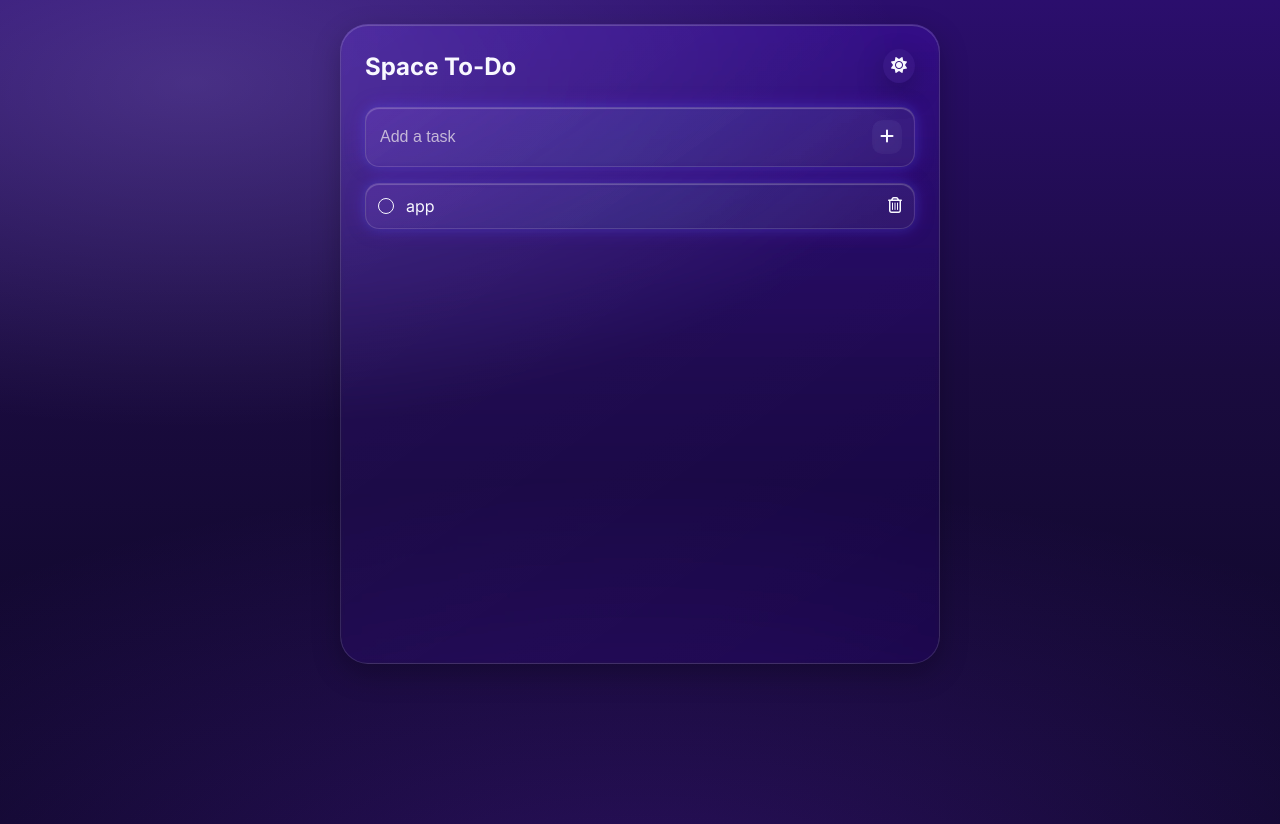
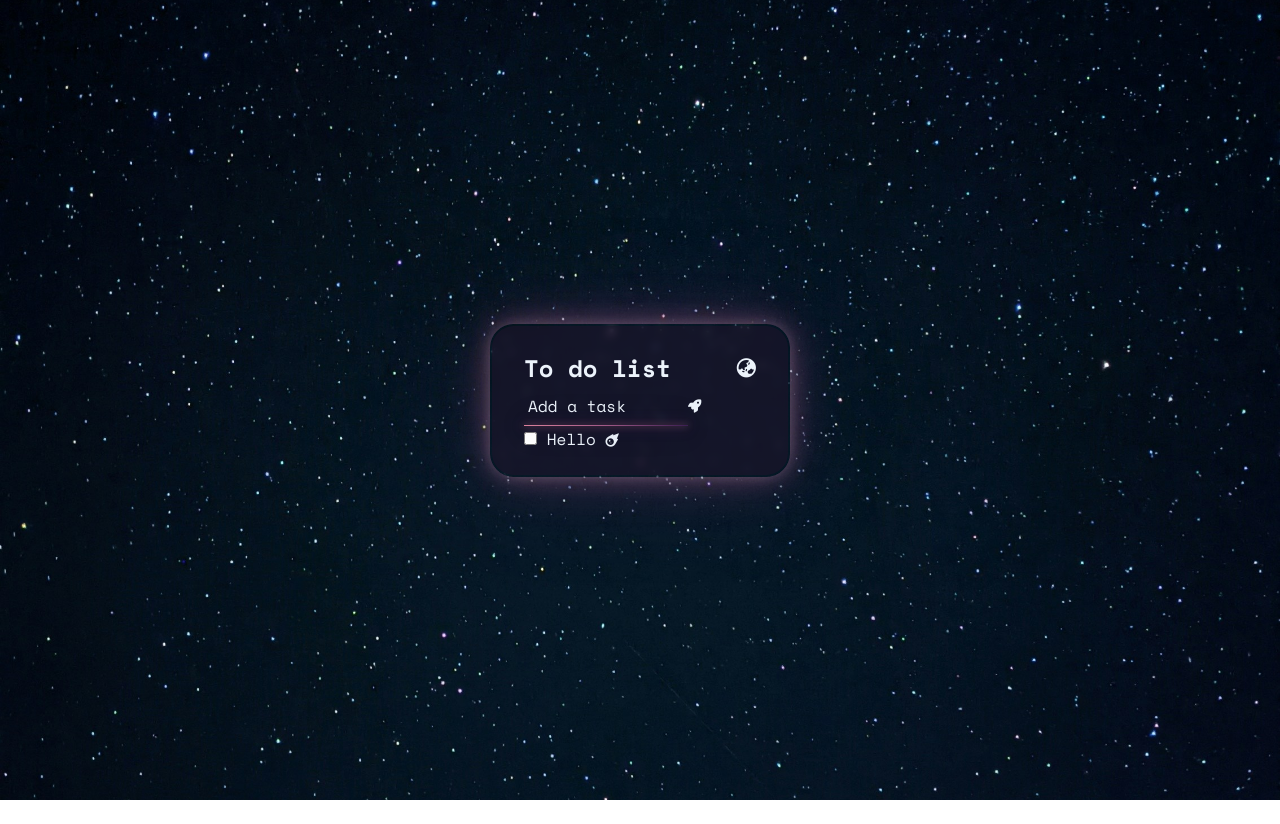
Before and after one commit to Byte-nana/projects-2025, a plain HTML site: page to-do-list-1/index.html in a window 1280 px wide. After the commit the page ends 800 px from the top, so only its background shows below. Drawn offline with nearby package versions, Linux system fonts and the light colour scheme.

Commit message:
Add files via upload

```diff
--- a/to-do-list-1/index.html
+++ b/to-do-list-1/index.html
@@ -3,75 +3,44 @@
   <head>
     <meta charset="UTF-8" />
     <meta name="viewport" content="width=device-width, initial-scale=1.0" />
-    <title>To-Do List</title>
-    <script src="/main.js" defer></script>
-    <link rel="stylesheet" href="/style.css" />
-    <!-- fontawesome -->
+    <!-- Linking CSS -->
+    <link rel="stylesheet" href="./style.css" />
+    <!-- Linking JS -->
+    <script src="./main.js"></script>
+    <!-- Linking fontawesom -->
     <script
       src="https://kit.fontawesome.com/a5f079a000.js"
       crossorigin="anonymous"
     ></script>
-    <!-- google font -->
-    <link rel="preconnect" href="https://fonts.googleapis.com" />
-    <link rel="preconnect" href="https://fonts.gstatic.com" crossorigin />
-    <link
-      href="https://fonts.googleapis.com/css2?family=Inter:ital,opsz,wght@0,14..32,100..900;1,14..32,100..900&display=swap"
-      rel="stylesheet"
-    />
+    <title>To do list</title>
   </head>
   <body>
     <section class="todo__container">
-      <!-- header -->
       <header class="todo__header">
-        <h1 class="header__title">Space To-Do</h1>
-        <button type="button" class="header__toggleBtn" aria-pressed="false">
-          <span class="visually-hidden">Toggle light/dark mode</span>
-          <!-- light mode -->
-          <i class="fa-solid fa-sun" aria-hidden="true"></i>
-          <!-- dark mode -->
-          <!-- <i class="fa-solid fa-moon" aria-hidden="true" hidden></i> -->
+        <h1 class="header__title">To do list</h1>
+        <button class="header__toggleBtn">
+          <i class="fa-solid fa-earth-asia"></i>
         </button>
       </header>
-      <!-- main -->
+
       <main class="todo__main">
-        <form action="#" id="main__form" class="glass-bg">
-          <label for="todo__textInput" class="visually-hidden">New Task</label>
-          <p id="todo-hint" class="visually-hidden">
-            Add a new task to your to-do list. Example: “Buy milk”
-          </p>
-          <p id="todo-error" class="visually-hidden">
-            Please enter a task before submitting.
-          </p>
-          <input
-            type="text"
-            id="todo__textInput"
-            class="form__input"
-            placeholder="Add a task"
-            aria-describedby="todo-hint"
-          />
-          <button type="submit" class="form__addBtn">
-            <span class="visually-hidden">Add task</span>
-            <i class="fa-solid fa-plus" aria-hidden="true"></i>
+        <form id="main__form" action="#">
+          <div class="form__inputField">
+            <label for="form__input">Add a task</label>
+            <input id="form__input" type="text" />
+          </div>
+
+          <button class="form__addBtn">
+            <i class="fa-solid fa-rocket"></i>
           </button>
         </form>
-        <!-- live region -->
-        <p id="form-message" class="visually-hidden" role="status"></p>
-        <h2 class="visually-hidden" id="tasks-heading">Tasks</h2>
-        <!-- to-do list -->
+
         <ul class="main__lists">
-          <li class="lists__item glass-bg">
-            <!-- 1. checkbox + text -->
-            <input type="checkbox" id="task-1-check" class="item__checkbox" />
-            <label for="task-1-check">
-              <span id="task-1-text" class="item__content">app</span>
-            </label>
-            <button
-              type="button"
-              class="item__deleteBtn"
-              aria-labelledby="task-1-del task-1-text"
-            >
-              <span id="task-1-del" class="visually-hidden">Delete</span>
-              <i class="fa-regular fa-trash-can" aria-hidden="true"></i>
+          <li class="lists__item">
+            <input class="item__checkbox" type="checkbox" />
+            <span class="item__content"> Hello </span>
+            <button class="item__deleteBtn">
+              <i class="fa-solid fa-meteor"></i>
             </button>
           </li>
         </ul>
--- a/to-do-list-1/style.css
+++ b/to-do-list-1/style.css
@@ -1,208 +1,109 @@
-:root {
-  /* Background gradient stops */
-  --bg-dark: #2b0e6d;
-  --bg-violet: #7724fd;
-  --bg-light: #b2a5ff;
-  --bg-deep: #0c0724;
-
-  /* Glass surfaces */
-  --glass-bg: rgba(255, 255, 255, 0.03);
-  --glass-border: rgba(255, 255, 255, 0.12);
-  --glass-shadow: 0 10px 28px rgba(0, 0, 0, 0.25);
-  --glass-blur: 2px;
-
-  /* Text */
-  --text-primary: #f8f8ff;
-  --text-secondary: #c5b8d8;
-
-  /* Accents */
-  --accent-plus: #a58bff;
-  --accent-check: #3a86ff;
-  --accent-delete: #ff5c5c;
-
-  /* Radii */
-  --radius-xl: 28px;
-  --radius-lg: 20px;
-  --radius-md: 14px;
-  --radius-sm: 10px;
-
-  /* spacing */
-  --spacing-unit: 0.5rem; /* 8px */
-  --spacing-1: calc(1.5 * var(--spacing-unit)); /* 12px*/
-  --spacing-2: calc(2 * var(--spacing-unit)); /* 16px*/
-  --spacing-3: calc(3 * var(--spacing-unit)); /* 24px*/
-
-  /* font-szie */
-  --font-size-1: 0.75rem; /* 12px */
-  --font-size-2: 1rem; /* 16px */
-  --font-size-3: 1.5rem;
-}
+@import url('https://fonts.googleapis.com/css2?family=Space+Mono:ital,wght@0,400;0,700;1,400;1,700&display=swap');
 
 * {
+  margin: 0;
+  padding: 0;
+  font-family: 'Space Mono', monospace;
   box-sizing: border-box;
 }
 
 body {
-  height: 100vh;
-  margin: 0;
-  font-family: 'Inter';
-  color: var(--text-primary);
-  overflow: hidden;
-  background: radial-gradient(
-      120% 80% at 50% 110%,
-      color-mix(in oklab, var(--bg-violet) 26%, transparent) 0%,
-      transparent 65%
-    ),
-    radial-gradient(
-      80% 60% at 15% 10%,
-      color-mix(in oklab, var(--bg-light) 22%, transparent) 0%,
-      transparent 70%
-    ),
-    linear-gradient(180deg, var(--bg-dark) 0%, #1a0b3f 45%, var(--bg-deep) 100%);
-  background-blend-mode: screen, screen, normal;
+  display: flex;
+  justify-content: center;
+  align-items: center;
+  min-height: 100vh;
+  width: 100%;
+  color: #ecf3fb;
+}
+body::before {
+  content: '';
+  position: absolute;
+  height: 100%;
+  width: 100%;
+  background: url(./img/bg-mobile-starry\ night.jpg);
+  background-position: center;
+  background-size: cover;
 }
 
 button {
-  background-color: transparent;
   border: none;
+  outline: none;
+  background: none;
+  color: #ecf3fb;
   cursor: pointer;
-  color: var(--text-primary);
 }
 
 ul {
   list-style: none;
-  padding: 0;
-  margin: 0;
 }
 
-input {
-  margin: 0;
+.todo__container {
+  width: 300px;
+  padding: 24px 32px;
+  background: linear-gradient(rgba(30, 20, 43, 0.6), rgba(30, 20, 43, 0.6))
+    padding-box;
+  border: 2px solid transparent;
+  border-radius: 24px;
+  backdrop-filter: blur(4px);
+  -webkit-backdrop-filter: blur(4px);
+  box-shadow: 0 0 12px rgba(255, 255, 255, 0.15),
+    0 0 24px rgba(160, 89, 135, 0.35), 0 0 48px rgba(219, 129, 156, 0.25),
+    0 0 96px rgba(59, 31, 82, 0.4);
 }
-/* sr */
-.visually-hidden {
-  position: absolute;
-  width: 1px;
-  height: 1px;
-  padding: 0;
-  margin: -1px;
-  overflow: hidden;
-  clip: rect(0, 0, 0, 0);
-  white-space: nowrap;
-  border: 0;
-}
-
-.glass-bg {
-  background: linear-gradient(
-    145deg,
-    rgba(119, 36, 253, 0.12),
-    rgba(58, 134, 255, 0.08),
-    rgba(255, 255, 255, 0.02)
-  );
-  border: 1px solid rgba(255, 255, 255, 0.15);
-  border-radius: var(--radius-md);
-  backdrop-filter: blur(var(--glass-blur)) saturate(140%) contrast(110%);
-  -webkit-backdrop-filter: blur(var(--glass-blur)) saturate(140%) contrast(110%);
-  box-shadow: 0 0 20px rgba(119, 36, 253, 0.25),
-    0 0 12px rgba(58, 134, 255, 0.2), inset 0 1px 1px rgba(255, 255, 255, 0.25);
-}
-/* section */
-.todo__container {
-  width: clamp(250px, 70%, 600px);
-  height: clamp(400px, 80%, 750px);
-  margin: var(--spacing-3) auto;
-  background: linear-gradient(
-    145deg,
-    rgba(255, 255, 255, 0.06),
-    rgba(255, 255, 255, 0.02)
-  );
-  border: 1px solid var(--glass-border);
-  border-radius: var(--radius-xl);
-  backdrop-filter: blur(var(--glass-blur)) saturate(130%) contrast(105%);
-  -webkit-backdrop-filter: blur(var(--glass-blur)) saturate(130%) contrast(105%);
-  box-shadow: var(--glass-shadow), inset 0 1px 0 rgba(255, 255, 255, 0.18);
-}
-/* header */
 .todo__header {
   display: flex;
   justify-content: space-between;
   align-items: center;
-  padding: var(--spacing-3);
-}
-.header__title {
-  margin: 0;
-  font-size: var(--font-size-3);
 }
 .header__toggleBtn {
-  background: var(--glass-bg);
-  box-shadow: var(--glass-shadow);
-  border-radius: 50%;
-  font-size: var(--font-size-2);
-  padding: var(--spacing-unit);
-}
-/* main */
-.todo__main {
-  padding: var(--spacing-3);
-  padding-top: 0;
+  font-size: 1.2rem;
+  transition: all 200ms ease;
 }
 #main__form {
   display: flex;
-  justify-content: space-between;
-  padding: var(--spacing-1);
-  margin-bottom: var(--spacing-2);
 }
-#todo__textInput {
-  background-color: transparent;
-  color: var(--text-primary);
+.form__inputField {
+  position: relative;
+  border-bottom: 1px solid transparent;
+}
+.form__inputField::after {
+  content: '';
+  position: absolute;
+  background: linear-gradient(90deg, #db819c, #a05987, #3b1f52);
+  left: 0;
+  right: 0;
+  bottom: 0;
+  height: 1px;
+  pointer-events: none;
+  box-shadow: 0 0 6px rgba(219, 129, 156, 0.8), 0 0 14px rgba(160, 89, 135, 0.7),
+    0 0 28px rgba(59, 31, 82, 0.6);
+}
+
+#form__input {
+  width: 100%;
+  height: 40px;
+  background: transparent;
   border: none;
   outline: none;
-  width: clamp(135px, 80%, 100%);
 }
-#todo__textInput::placeholder {
-  color: var(--text-secondary);
-  font-size: var(--font-size-2);
+.form__inputField label {
+  position: absolute;
+  top: 50%;
+  left: 4px;
+  transform: translateY(-50%);
 }
-.form__addBtn {
-  background: var(--glass-bg);
-  border-radius: var(--radius-sm);
-  backdrop-filter: blur(var(--glass-blur));
-  -webkit-backdrop-filter: blur(var(--glass-blur));
-  font-size: var(--font-size-2);
-  padding: var(--spacing-unit);
+
+/* hover effects for desktop */
+@media (hover: hover) and (pointer: fine) {
+  .header__toggleBtn:hover {
+    border: 1px solid rgba(255, 255, 255, 0.5);
+  }
 }
-/* ul */
-.lists__item {
-  display: flex;
-  position: relative;
-  align-items: center;
-  gap: var(--spacing-1);
-  padding: var(--spacing-1);
-  margin-bottom: var(--spacing-unit);
+
+/* hover mobile ver.
+later add ripple */
+@media (hover: none) and (pointer: coarse) {
+  .header__toggleBtn:active {
+    transform: translateY(-6px);
+  }
 }
-.item__checkbox {
-  appearance: none;
-  width: var(--font-size-2);
-  height: var(--font-size-2);
-  border-radius: 50%;
-  border: 1px solid var(--text-primary);
-  background: transparent;
-  cursor: pointer;
-}
-/* need to insert the check icon with js */
-.item__checkbox:checked {
-  background-color: var(--accent-check);
-  border: none;
-}
-.item__content {
-  font-size: clamp(14px, var(--font-size-2), var(--font-size-3));
-}
-.item__deleteBtn {
-  position: absolute;
-  right: var(--spacing-1);
-  font-size: var(--font-size-2);
-  padding: 0;
-  transition: all 300ms ease;
-}
-.item__deleteBtn:hover {
-  color: var(--accent-delete);
-  transform: scale(1.1) rotate(5deg);
-}
```
Also changed, not shown: to-do-list-1/img/bg-mobile-star.svg (added), to-do-list-1/img/bg-mobile-starry night.jpg (added).
